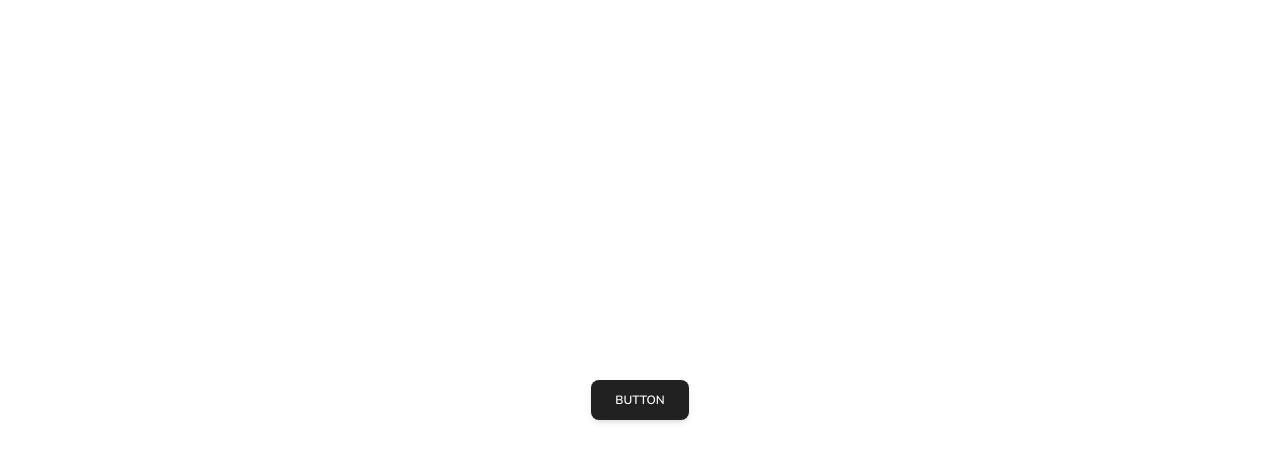
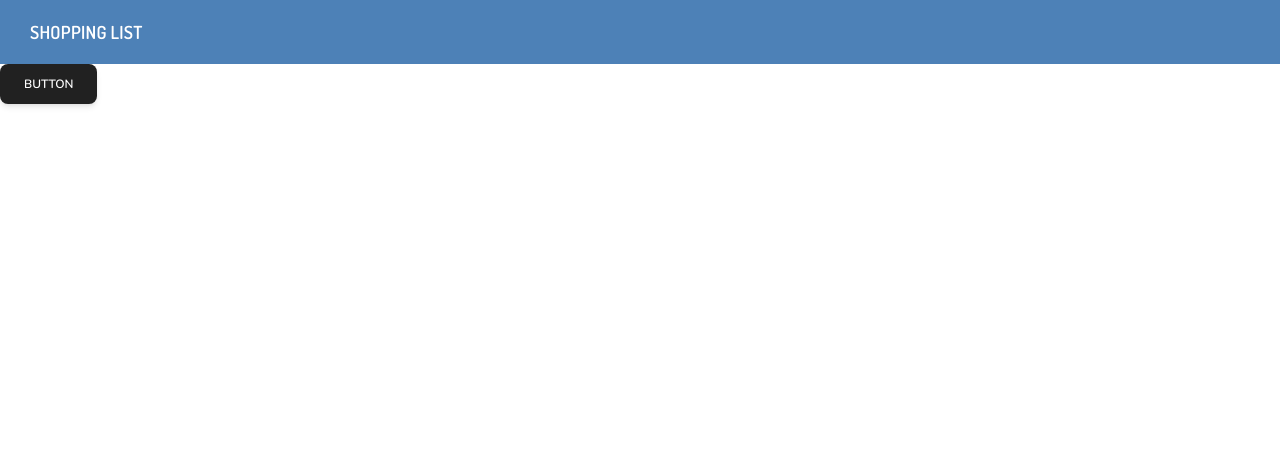
Before and after one commit to frozenflux2/ShoppingList-Frontend, a React (Vite) app: page / in a window 1280 px wide. Shown: the top 462 px of the page. Built offline with nearby package versions, Linux system fonts and the light colour scheme.

Commit message:
feat: header

```diff
--- a/index.html
+++ b/index.html
@@ -13,10 +13,7 @@
         />
     </head>
     <body>
-        <div
-            id="root"
-            class="flex items-center justify-center w-full h-screen"
-        ></div>
+        <div id="root"></div>
         <script type="module" src="/src/main.tsx"></script>
     </body>
 </html>
--- /dev/null
+++ b/src/components/Header.tsx
@@ -0,0 +1,9 @@
+const Header = () => {
+    return (
+        <div className="h-16 bg-[#4D81B7] max-w-full rounded-none uppercase font-dosis font-semibold tracking-[0.25px] text-white flex items-center pl-[30px] text-[18px]">
+            Shopping list
+        </div>
+    )
+}
+
+export default Header
--- a/src/pages/dashboard/index.tsx
+++ b/src/pages/dashboard/index.tsx
@@ -1,10 +1,14 @@
 import { Button } from '@material-tailwind/react'
+import Header from '@components/Header'
 
 const Dashboard = () => {
     return (
-        <Button>
-            <div>Button</div>
-        </Button>
+        <div>
+            <Header />
+            <Button>
+                <div>Button</div>
+            </Button>
+        </div>
     )
 }
 
--- a/tailwind.config.js
+++ b/tailwind.config.js
@@ -8,7 +8,8 @@ module.exports = withMT({
     theme: {
         extend: {},
         fontFamily: {
-            sans: ['Nunito', 'sans-serif']
+            sans: ['Nunito', 'sans-serif'],
+            dosis: ['Dosis', 'sans-serif']
         }
     },
     plugins: []
--- a/vite.config.ts
+++ b/vite.config.ts
@@ -1,7 +1,18 @@
 import { defineConfig } from 'vite'
 import react from '@vitejs/plugin-react'
+import path from 'path'
 
 // https://vitejs.dev/config/
 export default defineConfig({
+    resolve: {
+        alias: {
+            '@': path.resolve(__dirname, './src'),
+            '@assets': path.resolve(__dirname, './src/assets'),
+            '@components': path.resolve(__dirname, './src/components'),
+            '@pages': path.resolve(__dirname, './src/pages'),
+            '@hooks': path.resolve(__dirname, './src/hooks'),
+            '@contexts': path.resolve(__dirname, './src/contexts')
+        }
+    },
     plugins: [react()]
 })
```
Also changed, not shown: tsconfig.json (+24 -1 lines).
